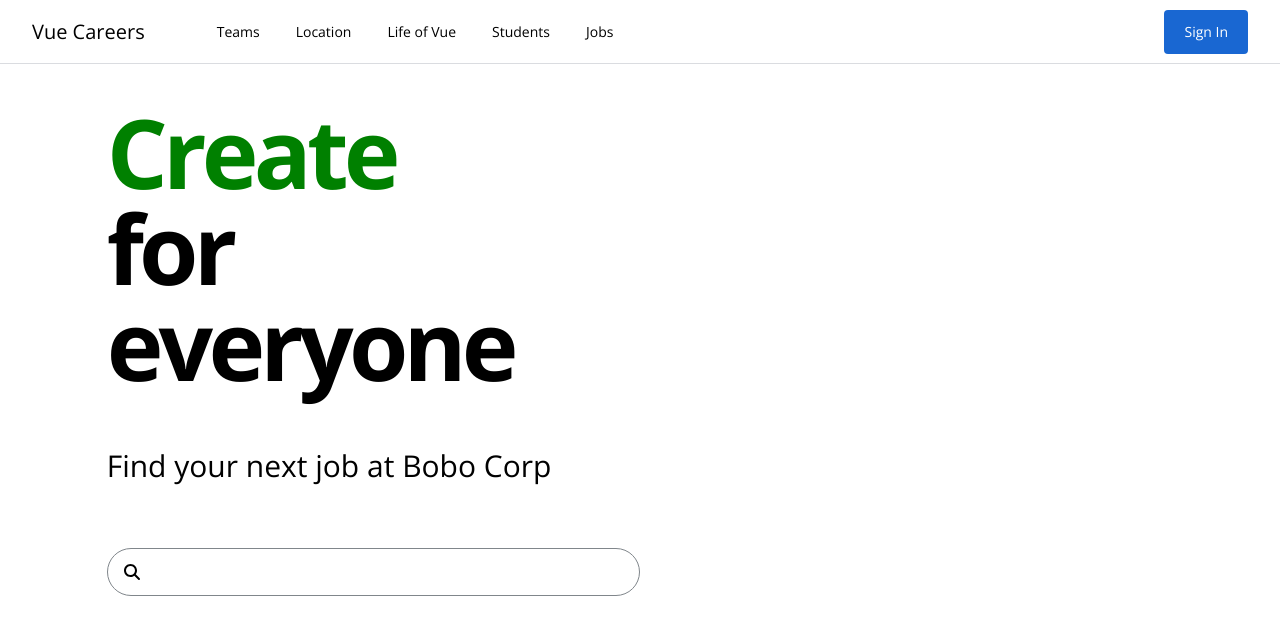
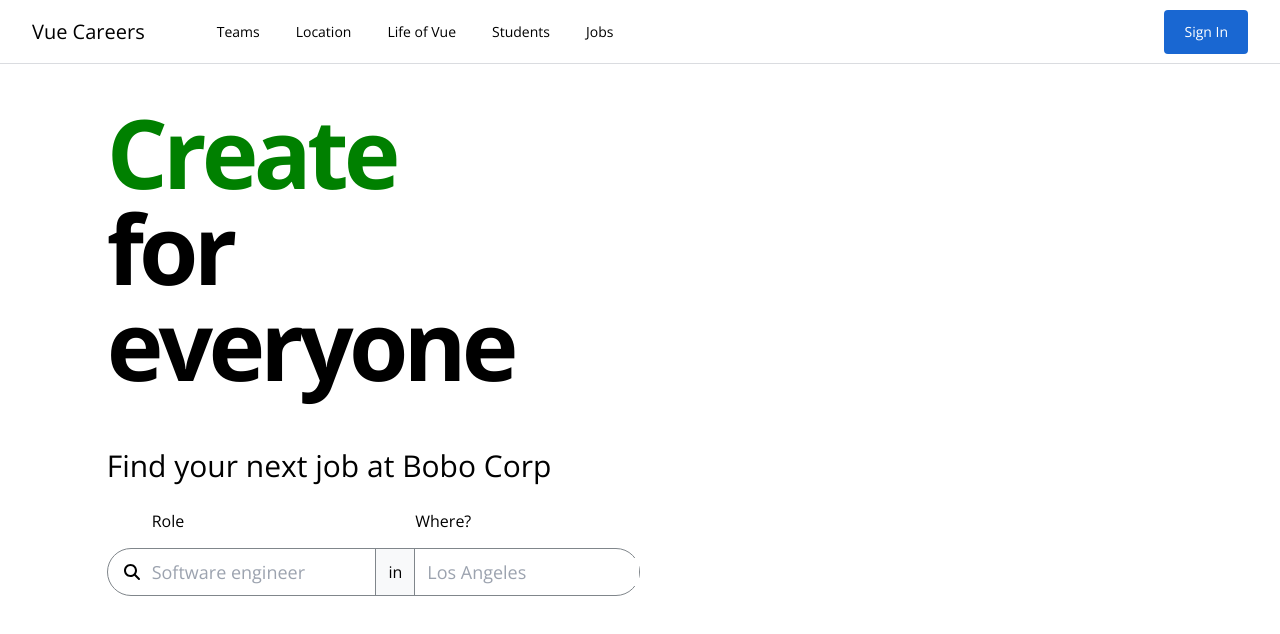
Before and after one commit to vadiminsk/vue-jobs, a Vue app: page / in a window 1280 px wide. Shown: the top 634 px of the page. Built offline with nearby package versions, Linux system fonts and the light colour scheme.

Commit message:
Add styles for form

```diff
--- a/src/components/JobSearchForm.vue
+++ b/src/components/JobSearchForm.vue
@@ -2,6 +2,26 @@
   <form
     class="flex h-12 w-full items-center rounded-3xl border border-solid border-brand-gray-3">
     <font-awesome-icon :icon="['fas', 'search']" class="ml-4 mr-3" />
+
+    <div class="flex h-full flex-1 flex-nowrap text-base font-light">
+      <div class="relative flex h-full flex-1 items-center pr-3">
+        <label class="absolute -top-10 left-0">Role</label>
+        <input type="text" placeholder="Software engineer"
+          class="w-full text-lg font-normal focus:outline-none" />
+      </div>
+
+      <span
+        class="flex h-full items-center border-l border-r border-brand-gray-3 bg-brand-gray-2 px-3">
+        in
+      </span>
+
+      <div class="relative flex h-full flex-1 items-center pl-3">
+        <label class="absolute -top-10 left-0">Where?</label>
+        <input type="text" placeholder="Los Angeles"
+          class="w-full text-lg font-normal focus:outline-none" />
+      </div>
+    </div>
+
   </form>
 </template>
 
```
